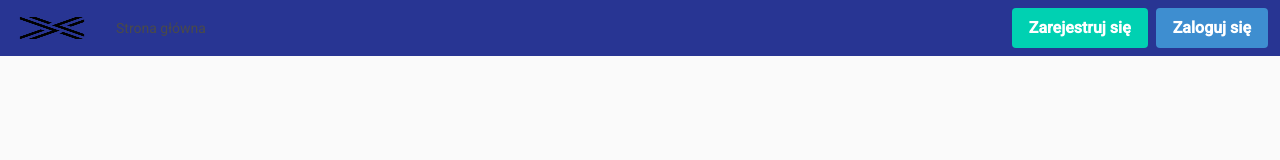
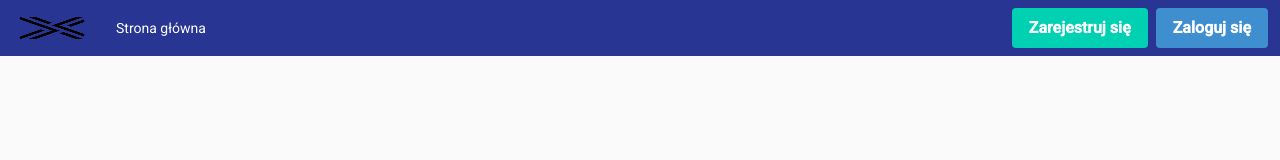
Before and after one commit to olekogrodowczyk/Programowanie-Aplikacji-Internetowych, an Angular app in the folder frontend/: page / in a window 1280 px wide. Shown: the top 160 px of the page. Built offline with nearby package versions, Linux system fonts and the light colour scheme; no server answers.

Commit message:
Fix navbar text color

```diff
--- a/frontend/src/app/shared/navbar/navbar.component.css
+++ b/frontend/src/app/shared/navbar/navbar.component.css
@@ -1,3 +1,7 @@
 .navbar {
   background-color: #283593;
 }
+
+.navbar-item {
+  color: white;
+}
```
